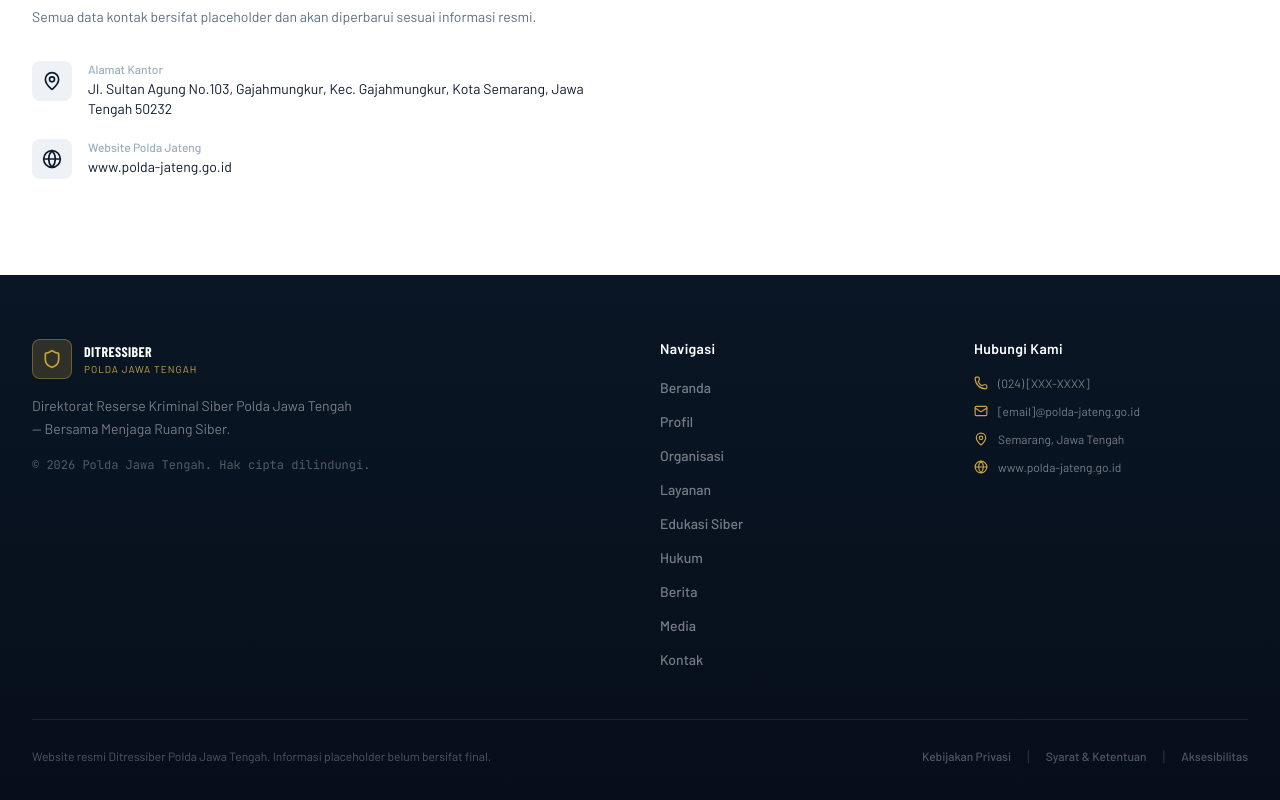
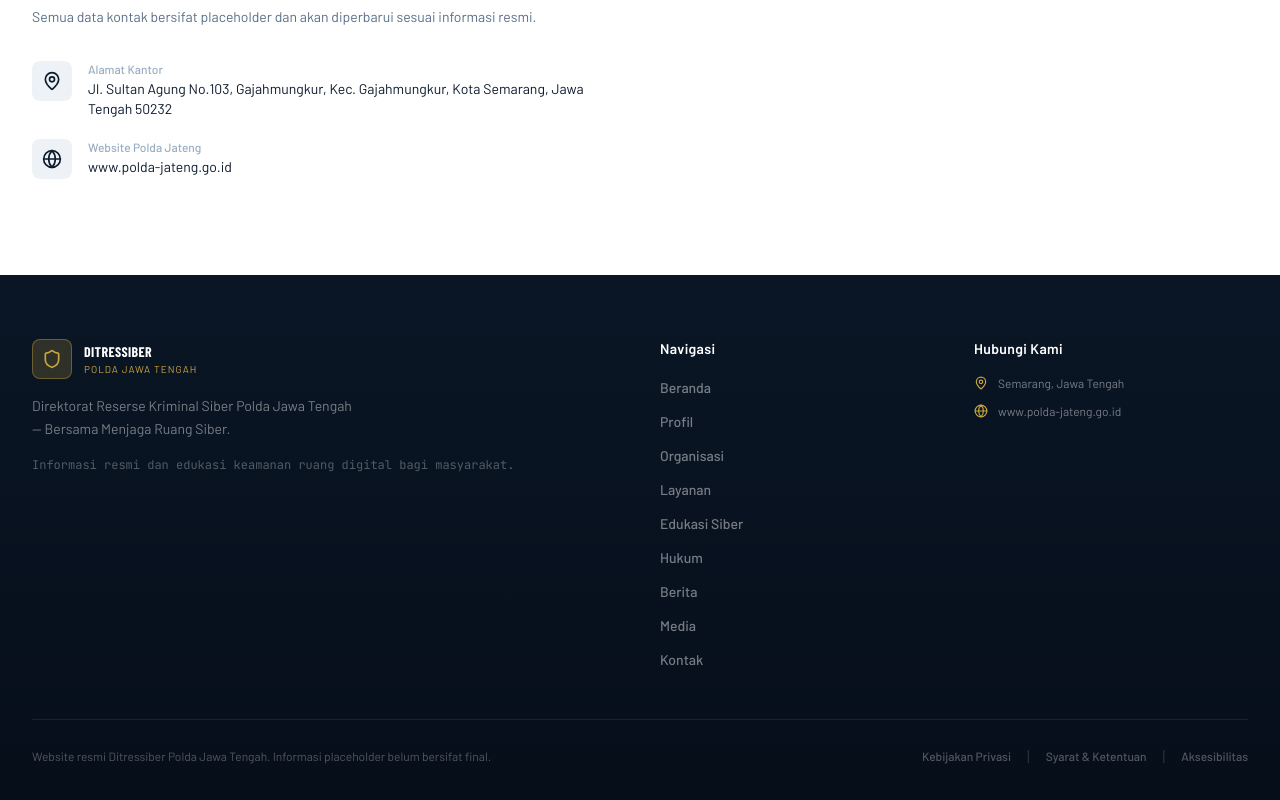
Before and after one commit to rumai12/Distressiber-Polda-Jateng, a React (Vite) app: page / in a window 1280 px wide. Shown: the part 7876-8676 px from the top of the page. Built offline with nearby package versions, Linux system fonts and the light colour scheme; a web font is replaced by a local one.

Commit message:
Update website profile

```diff
--- a/src/app/App.tsx
+++ b/src/app/App.tsx
@@ -1131,7 +1131,7 @@ function Footer({ onNav }: { onNav: (id: string) => void }) {
               Direktorat Reserse Kriminal Siber Polda Jawa Tengah — Bersama Menjaga Ruang Siber.
             </p>
             <div className="text-white/30 text-xs font-['JetBrains_Mono']">
-              © {new Date().getFullYear()} Polda Jawa Tengah. Hak cipta dilindungi.
+              Informasi resmi dan edukasi keamanan ruang digital bagi masyarakat.
             </div>
           </div>
 
@@ -1157,8 +1157,6 @@ function Footer({ onNav }: { onNav: (id: string) => void }) {
             <h4 className="text-white font-['Barlow'] font-semibold text-sm mb-4 tracking-wide">Hubungi Kami</h4>
             <div className="space-y-3">
               {[
-                { icon: Phone, text: "(024) [XXX-XXXX]" },
-                { icon: Mail, text: "[email]@polda-jateng.go.id" },
                 { icon: MapPin, text: "Semarang, Jawa Tengah" },
                 { icon: Globe, text: "www.polda-jateng.go.id" },
               ].map(({ icon: Icon, text }, i) => (
```
